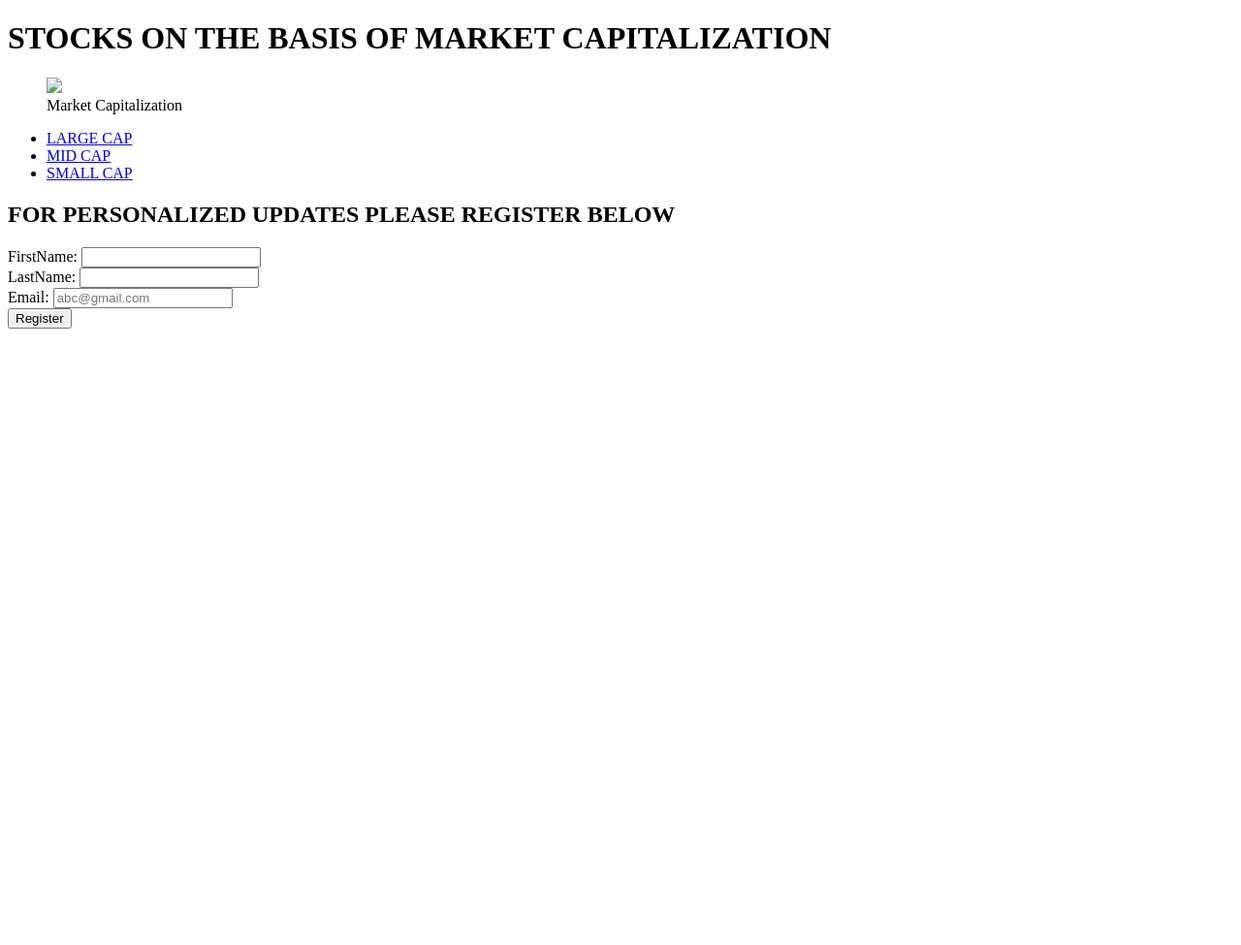
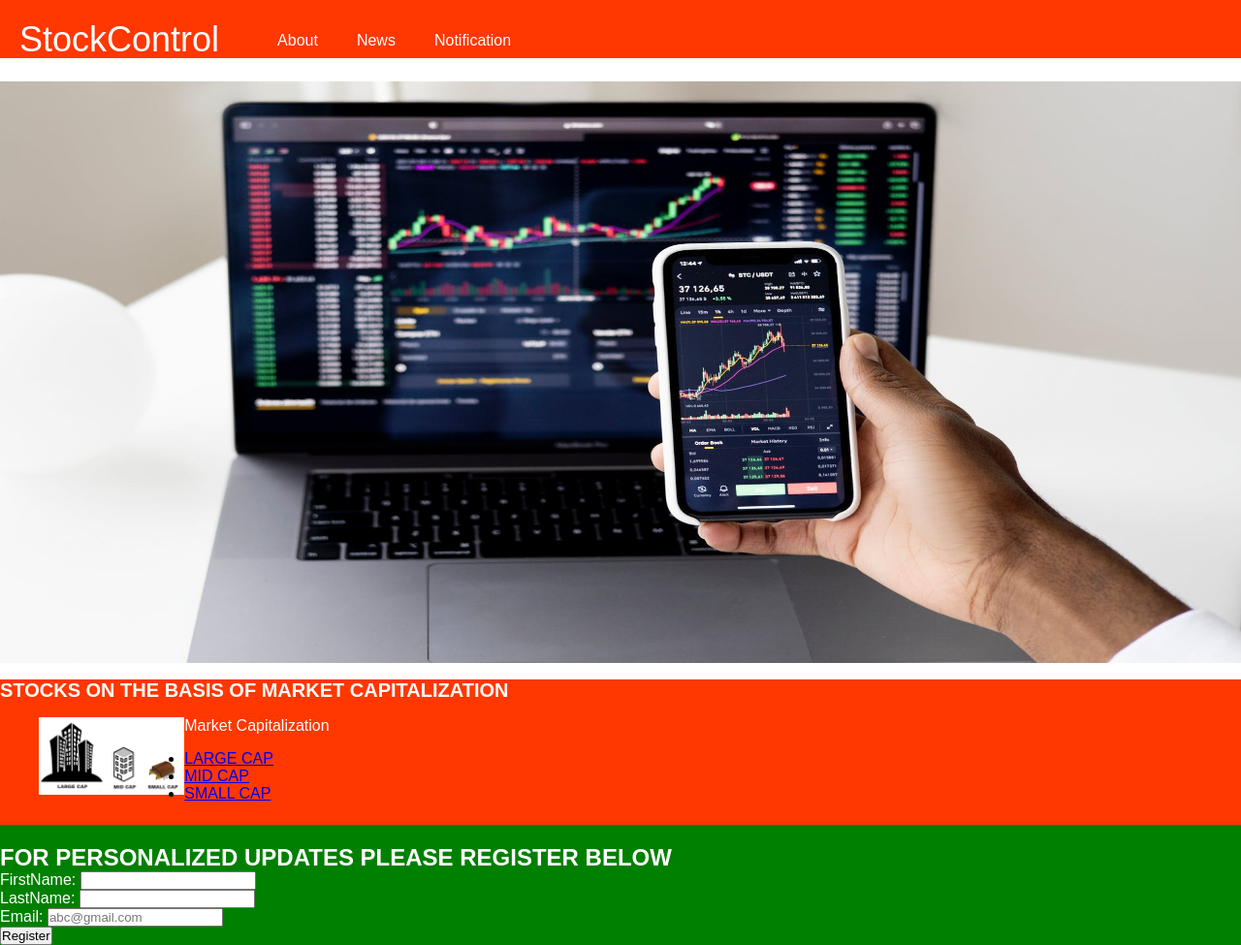
Before and after one commit to kushagra38770/WalkoverAssignments, a plain HTML site: page index.html in a window 1280 px wide. Shown: the whole page at 97% size. Before the commit the page ends 800 px from the top, so only its background shows below. Drawn offline with Linux system fonts and the light colour scheme.

Commit message:
second commit

```diff
--- a/index.html
+++ b/index.html
@@ -1,29 +1,47 @@
 <!DOCTYPE html>
-<html>
+<html lang="en">
 <head>
-	<title> Kushagra Garg</title>
-	<!--<link rel="stylesheet" type="text/css" href="new_css.css">!-->
+    <meta charset="UTF-8">
+    <meta http-equiv="X-UA-Compatible" content="IE=edge">
+    <meta name="viewport" content="width=device-width, initial-scale=1.0">
+    <title>Kushagra Garg</title>
+    <link rel="stylesheet" href="new_css.css">
+
 </head>
 <body>
-	<h1>STOCKS ON THE BASIS OF MARKET CAPITALIZATION</h1>
+    <div class='header'>
+        <p class="stockcontrol"> StockControl </p>
+        <p> About</p>
+        <p> News </p>
+        <p> Notification</p>
+    </div>
+    <div class='Body'>
+        <img src="./Image/pexels-photo-6802042.jpeg" width="100%" height="600"/>
+    </div>
+    <div class='capitalizations'>
+        <h1 style="color:white;">STOCKS ON THE BASIS OF MARKET CAPITALIZATION</h1>
 	<figure>
-		<img src="pexels-photo-6770610.jpeg"height="300"/>
-		<figcaption>Market Capitalization</figcaption>
+		<img class="cap" src="./Image/capitalization.png" weidth="20%" height="80"/>
+		<figcaption style="color:white;" >Market Capitalization</figcaption>
 	</figure>
 	<ul>
 		<li><a href = "https://www.moneyworks4me.com/best-index/top-stocks/top-large-cap-companies-list/">LARGE CAP</a></li>
 		<li><a href = "https://www.moneyworks4me.com/best-index/top-stocks/top-mid-cap-companies-list/">MID CAP</a></li>
 		<li><a href = "https://www.moneyworks4me.com/best-index/top-stocks/top-small-cap-companies-list/orderby/industry/sort/asc/#">SMALL CAP</a></li>
 	</ul>
- 	<h2>FOR PERSONALIZED UPDATES PLEASE REGISTER BELOW</h2>
+    </div>
+    <div class="forms">
+        <h2 style="color:white;">FOR PERSONALIZED UPDATES PLEASE REGISTER BELOW</h2>
 	<form>
-		<label>FirstName:</label>
+		<label style="color:white;">FirstName:</label>
 		<input type="text"><br>
-		<label>LastName:</label>
+		<label style="color:white;">LastName:</label>
 		<input type="text"><br>
-		<label>Email:</label>
+		<label style="color:white;">Email:</label>
 		<input type="email" placeholder="abc@gmail.com"><br>
 		<input type="submit" value="Register">
 	</form>
+    </div>
+    </body>
 </body>
 </html>
```
Also changed, not shown: index2.html (deleted, +0 -47 lines), index.html.txt (deleted).
